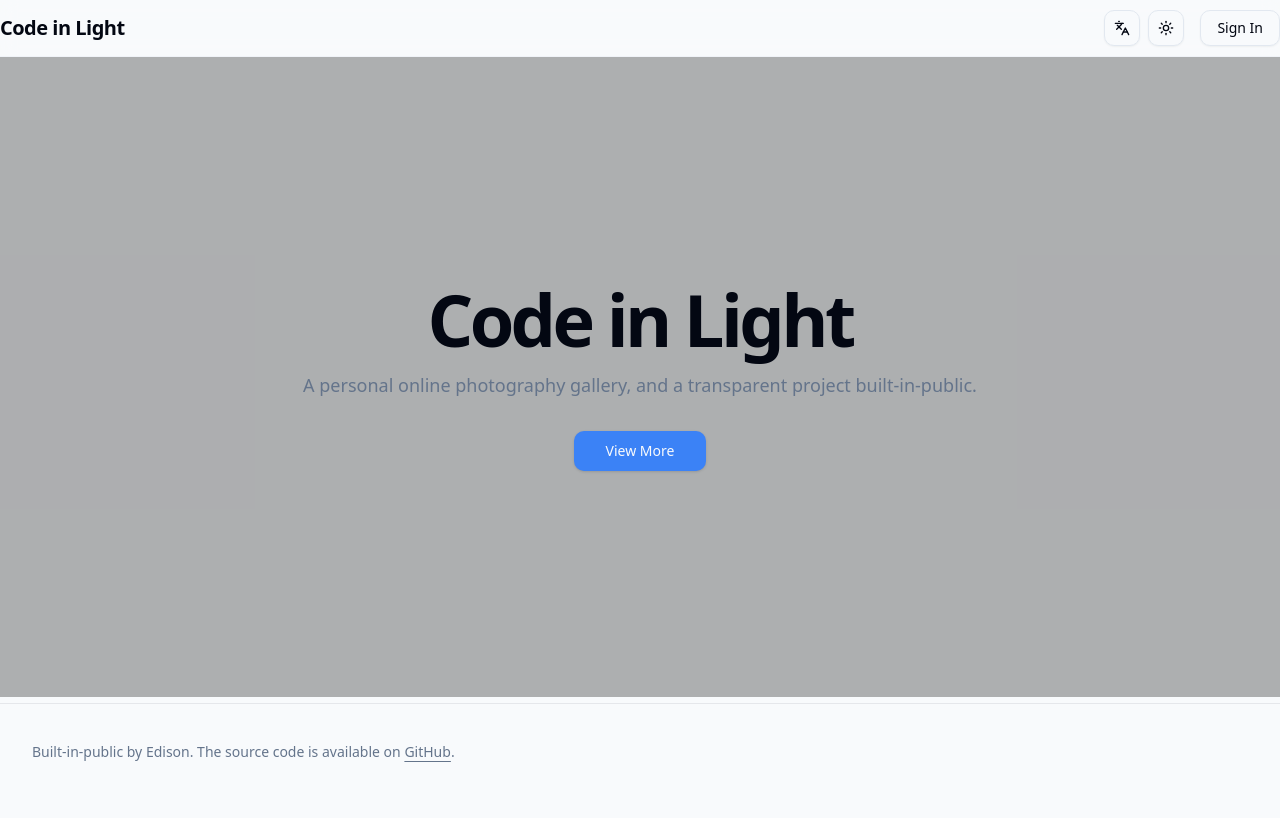
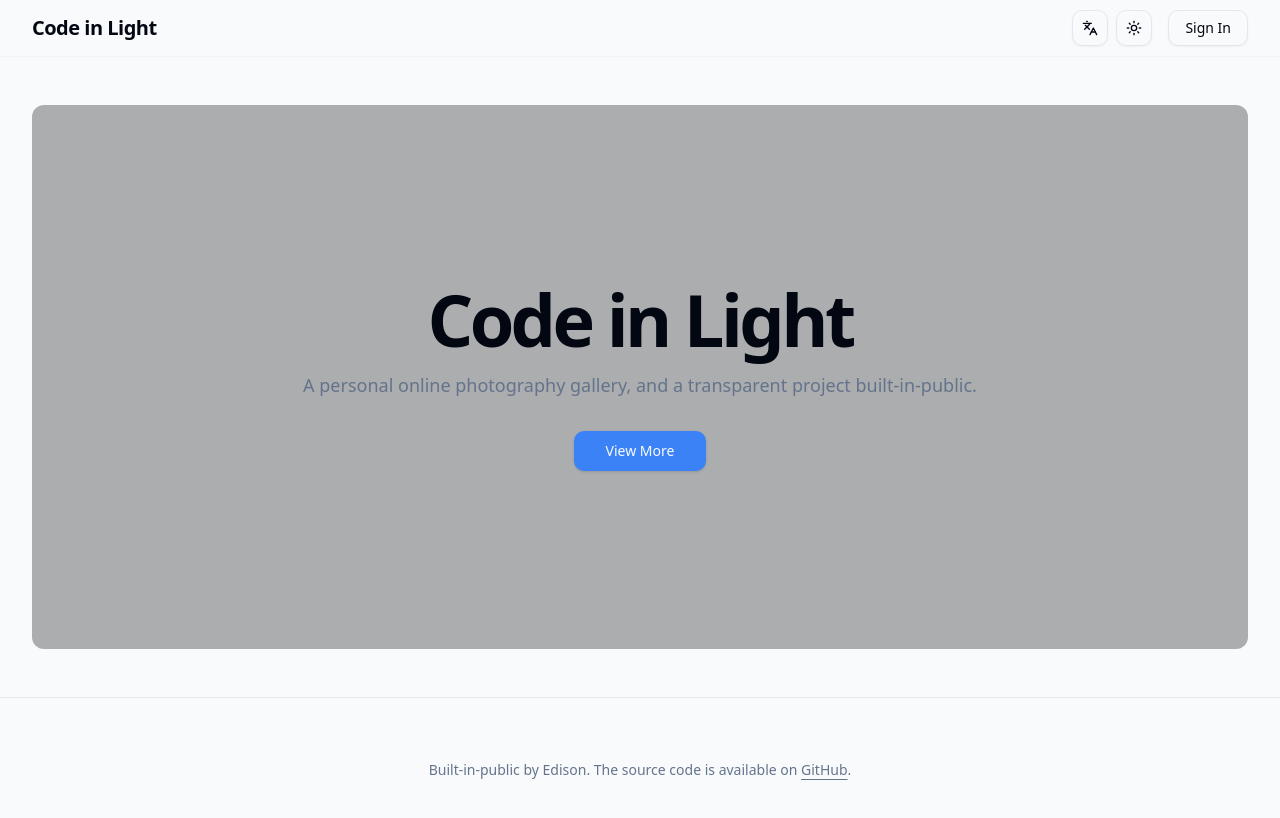
Before and after one commit to edisonmbli/digital-garden, a Next.js app: page /en in a window 1280 px wide. Shown: the top 818 px of the page. Built offline with nearby package versions, Linux system fonts and the light colour scheme; no server answers.

Commit message:
feat: Chapter 5 layout setup - final Q&A fix frontend issue

```diff
--- a/app/[lang]/layout.tsx
+++ b/app/[lang]/layout.tsx
@@ -42,7 +42,7 @@ export default async function RootLayout({
     <ClerkProvider localization={{ ...clerkLocalization, ...dictionary.clerk }}>
       <html lang="en" suppressHydrationWarning>
         <body
-          className={`${fontSans.variable} ${fontSerif.variable} font-sans min-h-screen bg-background text-foreground antialiased`}
+          className={`${fontSans.variable} ${fontSerif.variable} font-sans min-h-screen w-full bg-background text-foreground antialiased`}
         >
           <ThemeProvider
             attribute="class"
@@ -50,9 +50,9 @@ export default async function RootLayout({
             enableSystem
             disableTransitionOnChange
           >
-            <div className="relative flex flex-col min-h-screen">
+            <div className="relative flex flex-col min-h-screen w-full">
               <Header />
-              <main className="flex-1">{children}</main>
+              <main className="flex-1 w-full">{children}</main>
               <Footer />
             </div>
             <Toaster richColors />
--- a/app/ui/footer.tsx
+++ b/app/ui/footer.tsx
@@ -10,9 +10,9 @@ export async function Footer() {
   const dictionary = await await getDictionary(lang)
 
   return (
-    <footer className="py-6 md:px-8 md:py-0 border-t">
-      <div className="container flex flex-col items-center justify-between gap-4 md:h-24 md:flex-row">
-        <p className="text-balance text-center text-sm leading-loose text-muted-foreground md:text-left">
+    <footer className="w-full py-6 border-t">
+      <div className="container mx-auto flex flex-col items-center justify-center gap-4 px-4 sm:px-6 lg:px-8 md:h-24">
+        <p className="text-balance text-center text-sm leading-loose text-muted-foreground">
           {dictionary.footer.built_in_public_by_}{' '}
           {dictionary.footer.source_code_available_on_}
           <Link
--- a/app/ui/gallery-page-shell.tsx
+++ b/app/ui/gallery-page-shell.tsx
@@ -3,7 +3,8 @@ import { placeholderGroups } from '@/lib/placeholder-data'
 
 export function GalleryPageShell() {
   return (
-    <div className="container py-12">
+    <div className="w-full py-12">
+      <div className="container mx-auto px-4 sm:px-6 lg:px-8">
         <div className="grid grid-cols-1 md:grid-cols-2 lg:grid-cols-3 gap-8">
           {placeholderGroups.map((group) => (
             <div
@@ -15,5 +16,6 @@ export function GalleryPageShell() {
           ))}
         </div>
       </div>
+    </div>
   )
 }
--- a/app/ui/header.tsx
+++ b/app/ui/header.tsx
@@ -16,8 +16,8 @@ export async function Header() {
 
   return (
     <header className="sticky top-0 z-50 w-full border-b border-border/40 bg-background/95 backdrop-blur supports-[backdrop-filter]:bg-background/60">
-      <nav className="container flex h-14 max-w-screen-2xl items-center justify-between">
-        <Link href="`/${lang}`" className="font-bold text-xl tracking-tight">
+      <nav className="container mx-auto flex h-14 max-w-screen-2xl items-center justify-between px-4 sm:px-6 lg:px-8">
+        <Link href={`/${lang}`} className="font-bold text-xl tracking-tight">
           {dictionary.homepage.title}
         </Link>
 
--- a/app/ui/home-page-shell.tsx
+++ b/app/ui/home-page-shell.tsx
@@ -1,4 +1,3 @@
-// app/ui/home-page-shell.tsx
 import { headers } from 'next/headers'
 import { Button } from '@/components/ui/button'
 import { getDictionary } from '@/lib/dictionary'
@@ -10,10 +9,13 @@ export async function HomePageShell() {
   const dictionary = await getDictionary(lang)
 
   return (
-    <div className="container relative h-[calc(100vh-10rem)] flex flex-col items-center justify-center text-center">
+    <div className="w-full py-12">
+      <div className="container mx-auto px-4 sm:px-6 lg:px-8">
+        <div className="relative h-[calc(100vh-16rem)] flex flex-col items-center justify-center text-center rounded-lg bg-muted/50">
+          {/* 背景效果 - 现在只应用在容器内 */}
           {/* 在第六章，这里会变成一个背景图/视频 */}
-      <div className="absolute inset-0 bg-black/30" />
-      <div className="relative">
+          <div className="absolute inset-0 bg-black/30 rounded-lg" />
+          <div className="relative max-w-4xl mx-auto px-4">
             <h1 className="text-5xl font-bold tracking-tighter sm:text-7xl">
               {dictionary.homepage.title}
             </h1>
@@ -25,5 +27,7 @@ export async function HomePageShell() {
             </div>
           </div>
         </div>
+      </div>
+    </div>
   )
 }
--- a/app/ui/log-page-shell.tsx
+++ b/app/ui/log-page-shell.tsx
@@ -11,7 +11,8 @@ export async function LogPageShell() {
   const dictionary = await getDictionary(lang)
 
   return (
-    <div className="container py-12">
+    <div className="w-full py-12">
+      <div className="container mx-auto px-4 sm:px-6 lg:px-8">
         <div className="text-center mb-12">
           <h1 className="text-4xl font-bold">{dictionary.develop.title}</h1>
           <p className="text-muted-foreground mt-2">
@@ -31,5 +32,6 @@ export async function LogPageShell() {
           ))}
         </div>
       </div>
+    </div>
   )
 }
```
Lines whose indentation alone changed are shown as unchanged.
